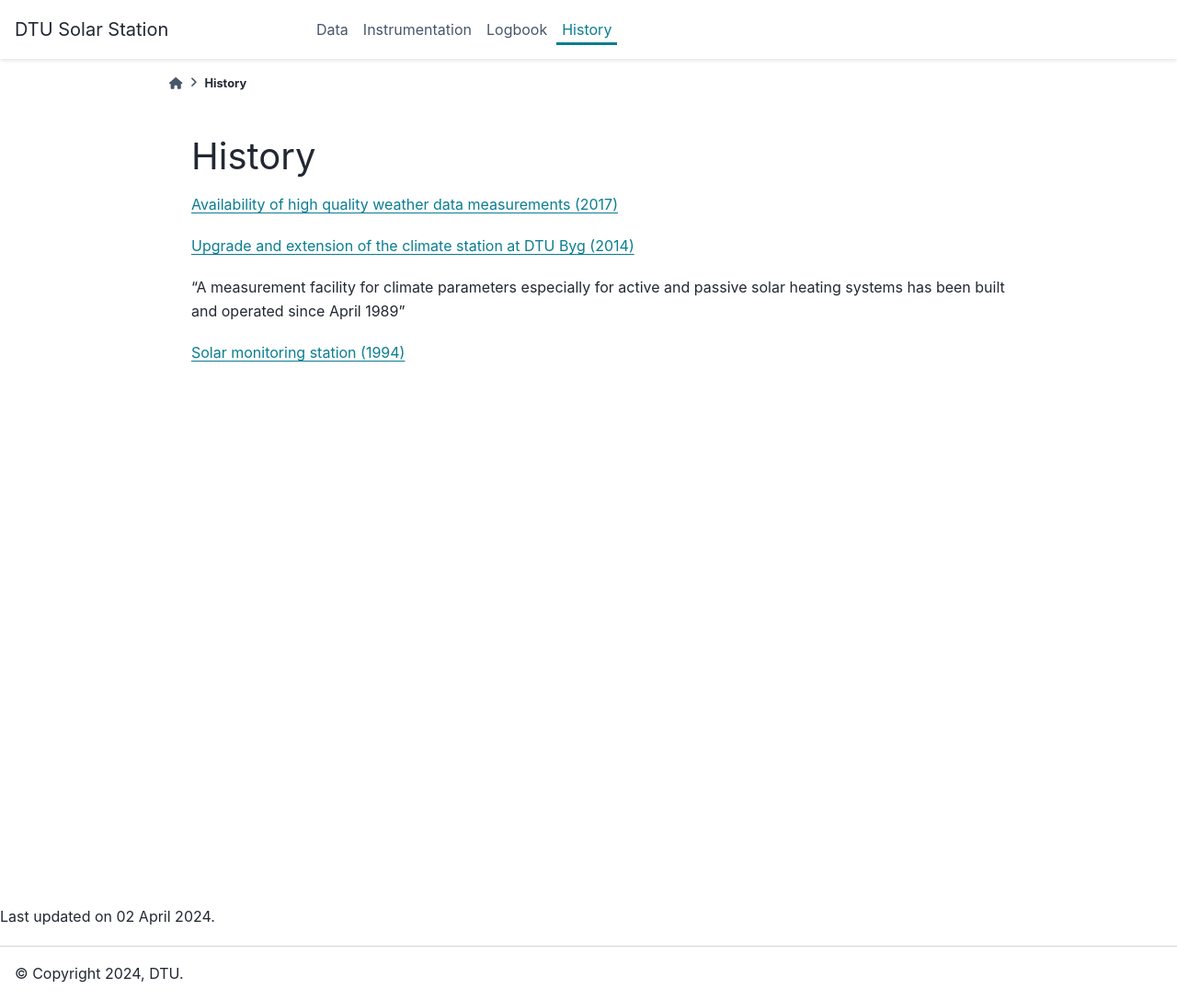
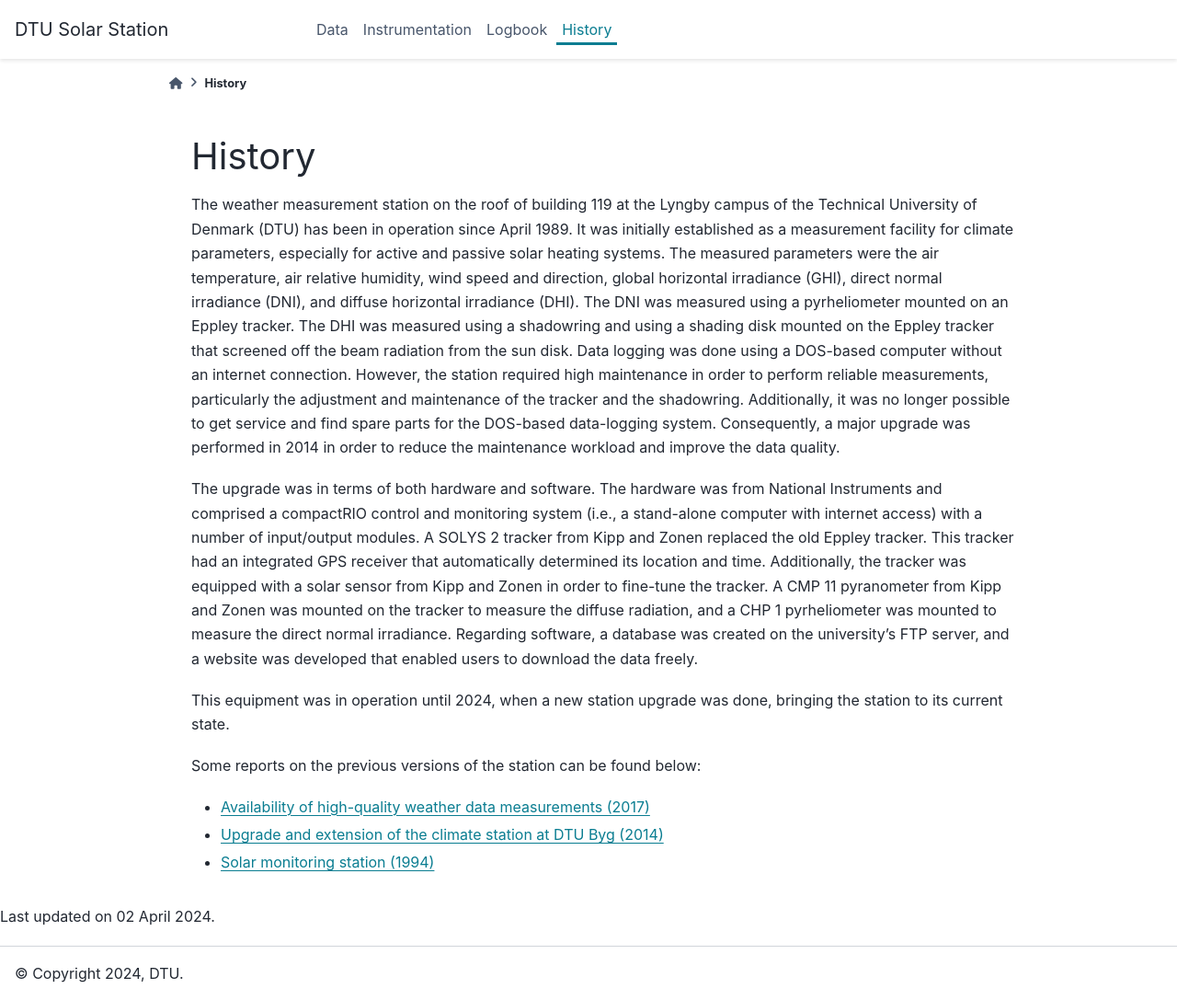
Before and after one commit to AssessingSolar/dtu_solar_station, a Sphinx documentation site: the page built from docs/history.md, in a window 1280 px wide and 1087 px high. Shown: the whole window at 92% size. Built offline with Sphinx 7.4.7 and the PyData theme 0.15.4, drawn with Linux system fonts in a browser that asks for light colours.

Commit message:
Update station history

```diff
--- a/docs/history.md
+++ b/docs/history.md
@@ -1,11 +1,13 @@
 # History
 
+The weather measurement station on the roof of building 119 at the Lyngby campus of the Technical University of Denmark (DTU) has been in operation since April 1989. It was initially established as a measurement facility for climate parameters, especially for active and passive solar heating systems. The measured parameters were the air temperature, air relative humidity, wind speed and direction, global horizontal irradiance (GHI), direct normal irradiance (DNI), and diffuse horizontal irradiance (DHI). The DNI was measured using a pyrheliometer mounted on an Eppley tracker. The DHI was measured using a shadowring and using a shading disk mounted on the Eppley tracker that screened off the beam radiation from the sun disk. Data logging was done using a DOS-based computer without an internet connection. However, the station required high maintenance in order to perform reliable measurements, particularly the adjustment and maintenance of the tracker and the shadowring. Additionally, it was no longer possible to get service and find spare parts for the DOS-based data-logging system. Consequently, a major upgrade was performed in 2014 in order to reduce the maintenance workload and improve the data quality.
 
+The upgrade was in terms of both hardware and software. The hardware was from National Instruments and comprised a compactRIO control and monitoring system (i.e., a stand-alone computer with internet access) with a number of input/output modules. A SOLYS 2 tracker from Kipp and Zonen replaced the old Eppley tracker. This tracker had an integrated GPS receiver that automatically determined its location and time. Additionally, the tracker was equipped with a solar sensor from Kipp and Zonen in order to fine-tune the tracker. A CMP 11 pyranometer from Kipp and Zonen was mounted on the tracker to measure the diffuse radiation, and a CHP 1 pyrheliometer was mounted to measure the direct normal irradiance. Regarding software, a database was created on the university's FTP server, and a website was developed that enabled users to download the data freely.
 
-[Availability of high quality weather data measurements (2017)](https://orbit.dtu.dk/files/142165992/Untitled.pdf)
+This equipment was in operation until 2024, when a new station upgrade was done, bringing the station to its current state.
 
-[Upgrade and extension of the climate station at DTU Byg (2014)](https://orbit.dtu.dk/files/133786896/DTU_Byg_SR_14_01.pdf)
+Some reports on the previous versions of the station can be found below:
 
-"A measurement facility for climate parameters especially for active and passive solar heating systems has been built and operated since April 1989"
-
-[Solar monitoring station (1994)](https://orbit.dtu.dk/files/236888926/lfv94_18ny.pdf)
+* [Availability of high-quality weather data measurements (2017)](https://orbit.dtu.dk/files/142165992/Untitled.pdf)
+* [Upgrade and extension of the climate station at DTU Byg (2014)](https://orbit.dtu.dk/files/133786896/DTU_Byg_SR_14_01.pdf)
+* [Solar monitoring station (1994)](https://orbit.dtu.dk/files/236888926/lfv94_18ny.pdf)
```
